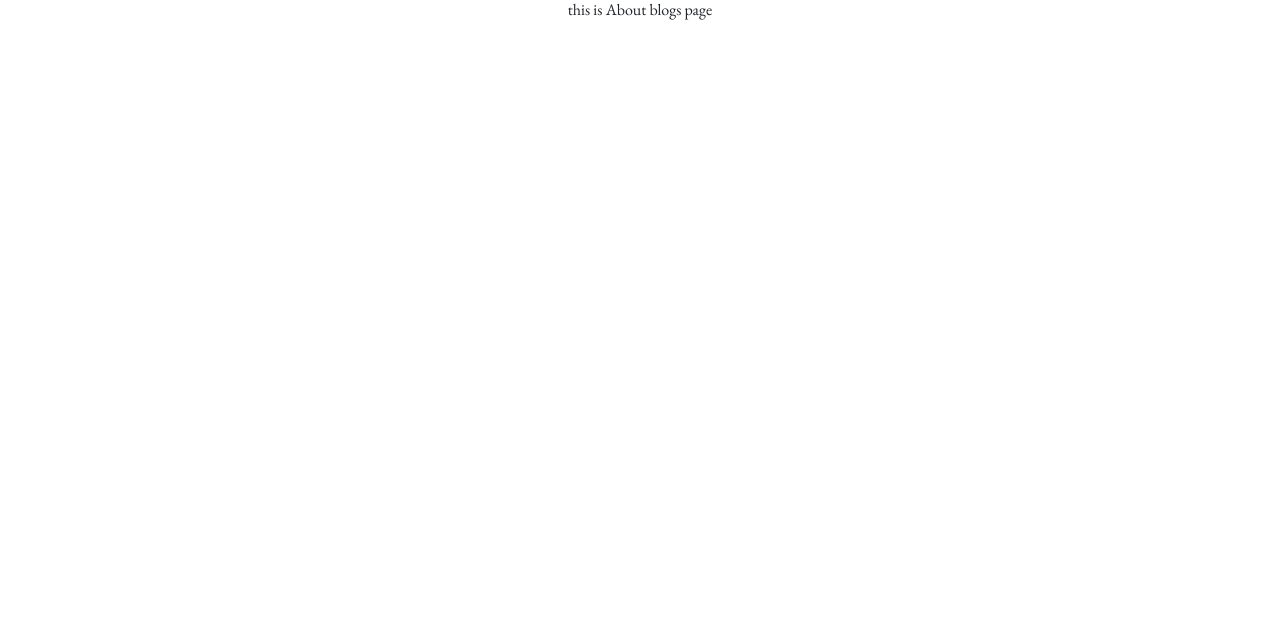
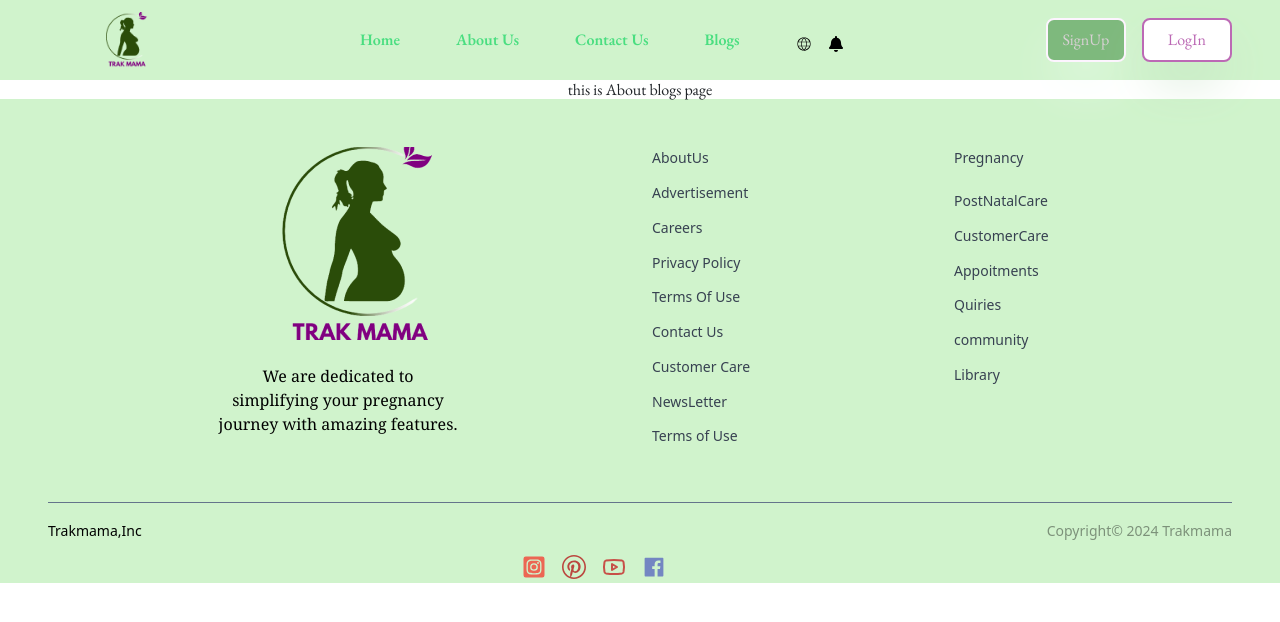
Before and after one commit to Adaobilynda1234/Trakmama-project, a React (Vite) app: page /blogs in a window 1280 px wide. Shown: the top 622 px of the page. Built offline with nearby package versions, Linux system fonts and the light colour scheme; the HTML template or start-up script is replaced by a standard one.

Commit message:
added z index to the hambirger

```diff
--- a/src/App.jsx
+++ b/src/App.jsx
@@ -19,7 +19,7 @@ import LoginForm from "./pages/LoginForm";
 function App() {
   return (
     <>
-      {/* <Navbar /> */}
+       <Navbar />
       {/* defining react-router path */}
       <Routes>
         <Route path="/" element={<Home />} />
@@ -32,7 +32,7 @@ function App() {
         <Route path="website" element={<Website title CiGlobe />} />
         <Route path="blogs" element={<Blogs title Blogs />} />
       </Routes>
-      {/* <Footer/> */}
+      { <Footer/> }
     </>
   );
 }
--- a/src/components/Footer.jsx
+++ b/src/components/Footer.jsx
@@ -11,11 +11,15 @@ const Footer = ()=>{
             <footer className="  bg-[#d0f3cc]  text-black   ">
   <div className="sm:px-12 pt-1 h-full">
      <div className="grid  grid-cols-1 gap-4 md:grid-cols-2 justify-end ">
-      <div>
-    <img src={logo2} alt="logo-ct" className="  h-21 ml-11 w-30 pt-11" />
-    <article className=" grid grid-cols-2  justify-center  gap-2 md:grid-cols-3 pt-6 py-8 my-4 pl-6 ">
-       <p>We are dedicated to simplifying your pregnancy journey with amazing features. </p>
-         </article>
+      <div className='flex flex-col items-center md:grid-cols-3 font-serif'>
+    <img src={logo2} alt="logo-ct" className="  w-30 h-21 ml-11 pt-11" />
+
+       <p className='mt-4 md:col-span-3 text-center'>
+       <span className='block'>We are dedicated to</span>
+       <span className='block'>simplifying your pregnancy </span>
+       <span className='block'>journey with amazing features.</span>
+        </p>
+
     </div>
       <div className="grid justify-between grid-cols-2 gap-4 pt-11 pb-0">
         <ul >
--- a/src/components/Navbar.jsx
+++ b/src/components/Navbar.jsx
@@ -26,12 +26,12 @@ return (
         <img   className= 'w-13 h-14 ml-12' src={logo}alt="logo" />
 
                    {/* Desktop Navigation Links */}
-           <ul className='  text-green-400g font-semibold  underline hidden md:flex space-x-14'>
+           <ul className='  text-green-400g font-semibold   hidden md:flex space-x-14'>
 
-                   <li> <NavLink to={"/"}> Home </NavLink> </li>
-                   <li> <NavLink to={"/about-us"}> About Us </NavLink> </li>
-                    <li><NavLink to={"/contact-us"}> Contact Us </NavLink></li>
-                    <li><NavLink to={"/blogs"}> Blogs </NavLink></li>
+                   <li className='hover:underline'> <NavLink to={"/"}> Home </NavLink> </li>
+                   <li className='hover:underline'> <NavLink to={"/about-us"}> About Us </NavLink> </li>
+                    <li className='hover:underline'><NavLink to={"/contact-us"}> Contact Us </NavLink></li>
+                    <li className='hover:underline'><NavLink to={"/blogs"}> Blogs </NavLink></li>
         <div className="flex flex-row-reverse space-x-4 space-x-reverse pt-2 text-black" >
 
                    <NavLink to={"/notification"}>  <FaBell  />  </NavLink>
@@ -44,27 +44,27 @@ return (
 
         <div className='hidden md:flex space-x-4'>
 
-           <button className='bg-[#7eb97d]  hover:bg-[#d0f3cc] px-4 py-2
+           <button className='bg-[#7eb97d]  hover:bg-[#d0f3cc] md:w-20
                            text-[#d8d0d4] font-normal rounded-lg border-2
-                           border-[#fdf4ff] shadow-2xl  shadow-green-50  '>Sign Up
+                           border-[#fdf4ff] shadow-2xl  shadow-green-50  '>SignUp
            </button>
 
          <button className='bg-[#ffffff] px-4 py-2 text-[hsl(305,38%,57%)]
-                     font-normal rounded-lg hover:bg-[#d0f3cc]
-                     border-2 border-[#bc69b5] shadow-2xl shadow-[#c0dfbf]'>Log In
+                     font-small rounded-lg hover:bg-[#d0f3cc]
+                     border-2 border-[#bc69b5] shadow-2xl shadow-[#c0dfbf]'>LogIn
 
          </button>
 
                 </div>
 
                 {/* Hamburger Menu Icon for Mobile */}
-        <div className='md:hidden right-6 fixed' onClick={ToggleNavBar}>
+        <div className=' block md:hidden right-6 fixed ' onClick={ToggleNavBar}>
                     {/* Toggle between open and close icons based on openNav state */}
-                    {!openNav ? <AiOutlineClose size={20}/> : <AiOutlineMenu size={20}/>}
+                    {!openNav ? <AiOutlineClose size={40}/> : <AiOutlineMenu size={40}/>}
         </div>
 
                 {/* Mobile Navigation Menu */}
-                <div className={!openNav ? 'left-[0%] fixed top-0 w-[60%] bg-[#d0f3cc] h-full block pl-4 pt-4 ease-in-out duration-500 md:hidden' : "fixed left-[100%] ease-in-out duration-500"}>
+                <div className={!openNav ? 'left-[0%] fixed top-0 w-[60%] bg-[#d0f3cc] h-full z-40 border-r-gray-800 pl-4 pt-4 ease-in-out duration-500 md:hidden' : "fixed left-[100%] ease-in-out duration-500"}>
                     {/* Logo in Mobile Menu */}
 
 
```
